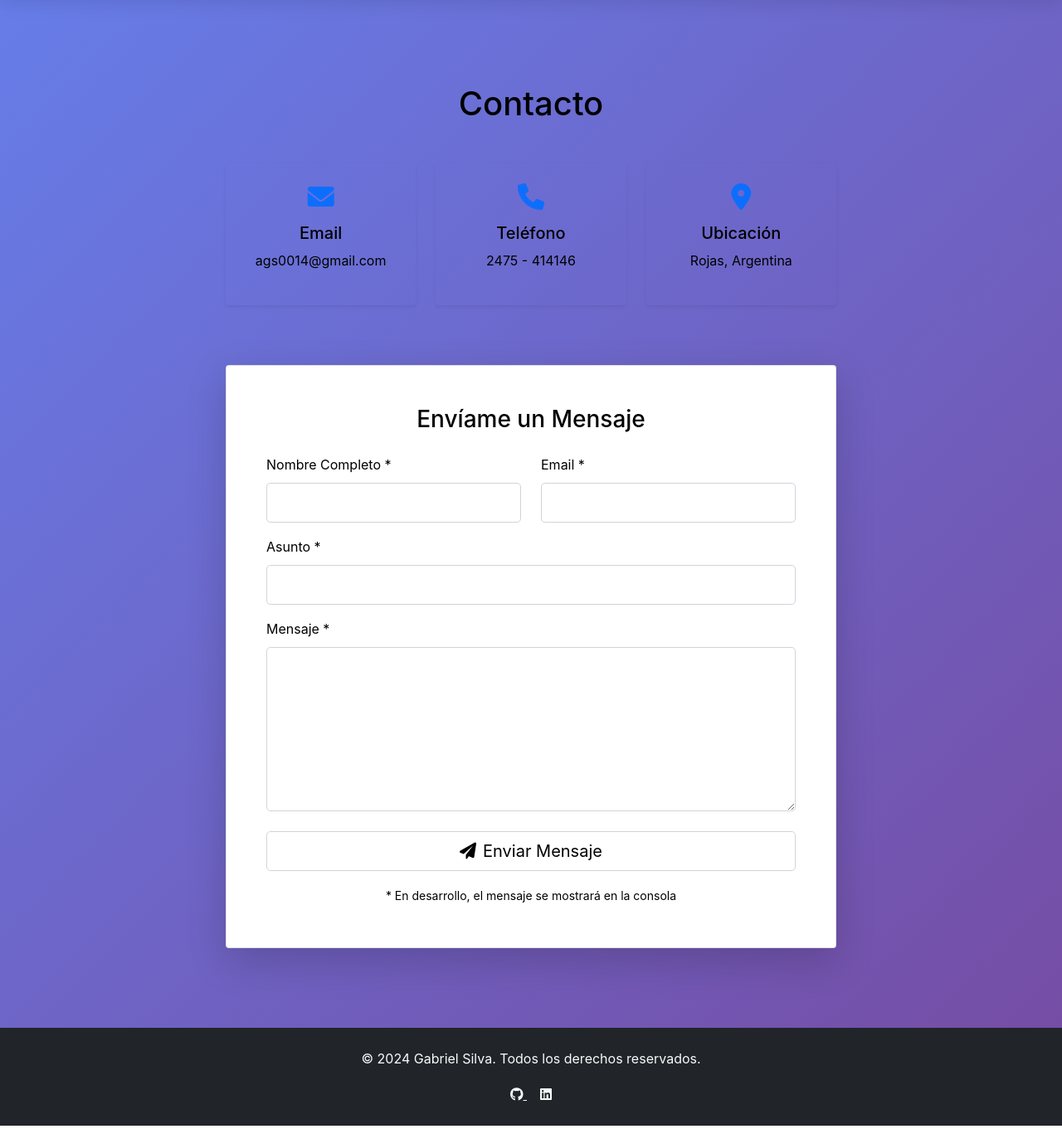
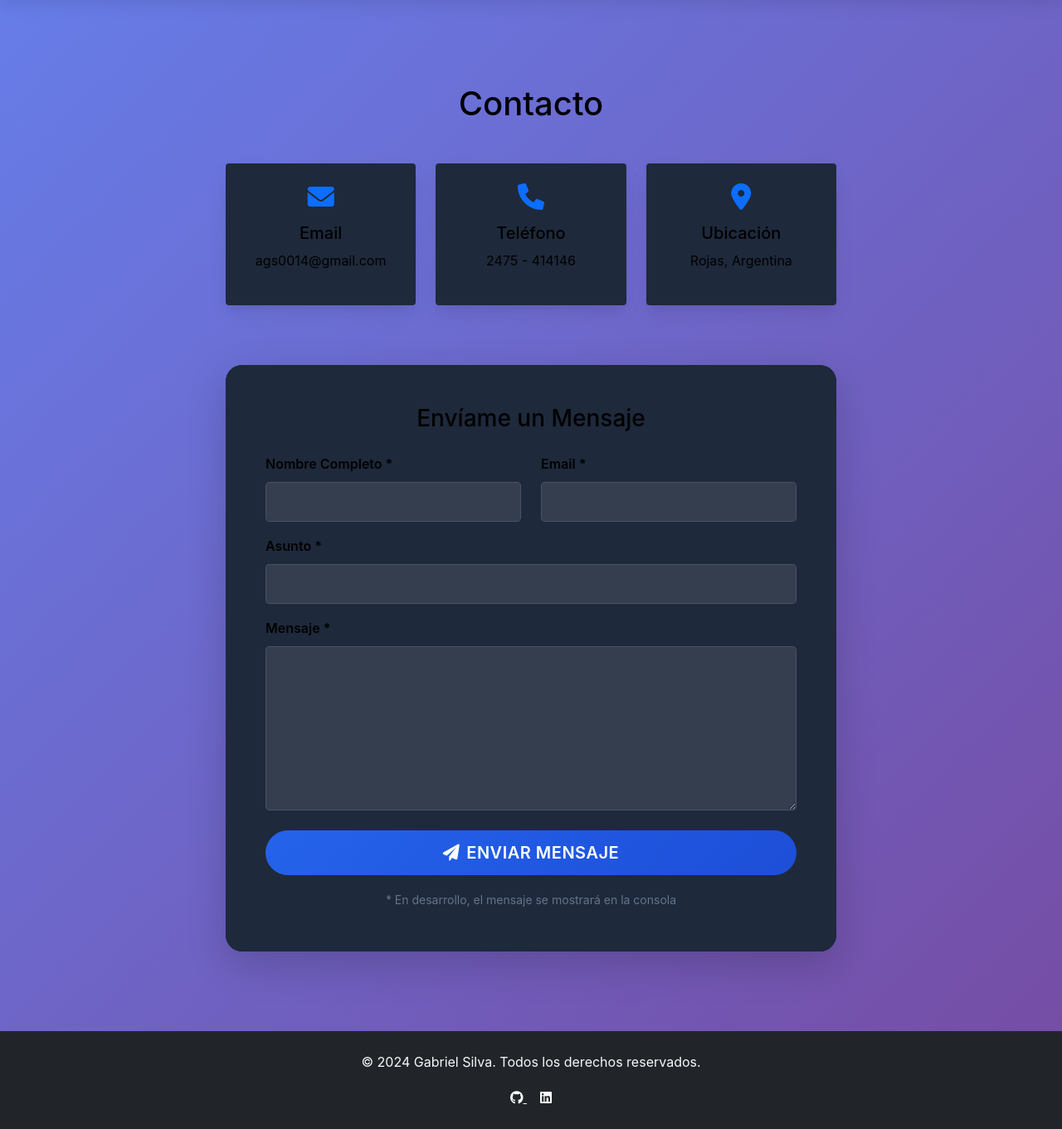
Before and after one commit to GabrielSilva-A/Porfolio-flask, a Flask app: page /contact/ in a window 1280 px wide. Shown: the part 67-1428 px from the top of the page at 83% size. Run offline with Flask 3, Linux system fonts and the light colour scheme.

Commit message:
Actualización de estilos y formulario en rama style

```diff
--- a/static/css/style.css
+++ b/static/css/style.css
@@ -7,13 +7,14 @@
     --light-color: #f8fafc;
     --success-color: #10b981;
     --warning-color: #f59e0b;
-    --card-bg: #ffffff;
+    --card-bg: #1e293b;
     --card-shadow: 0 10px 25px -5px rgba(0, 0, 0, 0.1), 0 10px 10px -5px rgba(0, 0, 0, 0.04);
 }
 
 @media (prefers-color-scheme: dark) {
     :root {
-
+        --dark-color:#edebf3;
+        --light-color: #0f172a;
         --card-bg: #1e293b;
         --card-shadow: 0 10px 25px -5px rgba(0, 0, 0, 0.5);
     }
@@ -462,6 +463,64 @@
     top: 66%;
 }
 
+/* ===== ESTILOS ESPECÍFICOS PARA CONTACTO ===== */
+
+/* Fondo y texto del formulario de contacto */
+.contact-info.modern-card,
+.card.modern-card .card-body {
+    background: var(--card-bg) !important;
+    color: var(--dark-color) !important;
+}
+
+/* Estilos para inputs en ambos modos */
+.form-control {
+    background-color: rgba(255, 255, 255, 0.1);
+    border: 1px solid rgba(255, 255, 255, 0.2);
+    color: var(--dark-color);
+}
+
+.form-control:focus {
+    background-color: rgba(255, 255, 255, 0.15);
+    border-color: var(--primary-color);
+    color: var(--dark-color);
+    box-shadow: 0 0 0 0.2rem rgba(37, 99, 235, 0.25);
+}
+
+/* Labels del formulario */
+.form-label {
+    color: var(--dark-color);
+    font-weight: 600;
+}
+
+/* Texto de ayuda */
+.text-muted {
+    color: var(--secondary-color) !important;
+}
+
+/* Invalid feedback */
+.invalid-feedback {
+    color: #dc3545;
+    font-weight: 500;
+}
+
+/* Asegurar contraste en las tarjetas de información */
+.modern-card {
+    background: var(--card-bg);
+    color: var(--dark-color);
+}
+
+/* Estados hover para las tarjetas de contacto */
+.contact-info.modern-card:hover {
+    transform: translateY(-5px);
+    box-shadow: 0 15px 30px rgba(0, 0, 0, 0.15);
+}
+
+/* Placeholder styling */
+.form-control::placeholder {
+    color: var(--secondary-color);
+    opacity: 0.7;
+}
+
 @media (max-width: 768px) {
     .profile-image {
         width: 200px;
@@ -534,20 +593,3 @@
 .timeline-item:nth-child(3) { animation-delay: 0.3s; }
 .timeline-item:nth-child(4) { animation-delay: 0.4s; }
 .timeline-item:nth-child(5) { animation-delay: 0.5s; }
-
-/* ===== CORRECCIÓN FORMULARIO DE CONTACTO ===== */
-.card form label,
-.card form input,
-.card form textarea,
-.card form button,
-.card form small,
-.card form .form-control {
-    color: #000000 !important;
-    background-color: #ffffff !important;
-    border-color: #ced4da !important;
-}
-
-.card form input::placeholder,
-.card form textarea::placeholder {
-    color: #444444 !important;
-}
--- a/templates/contact.html
+++ b/templates/contact.html
@@ -8,21 +8,21 @@
 
             <div class="row mb-5">
                 <div class="col-md-4 text-center mb-4">
-                    <div class="contact-info p-4 rounded shadow-sm">
+                    <div class="contact-info p-4 rounded modern-card">
                         <i class="fas fa-envelope fa-2x text-primary mb-3"></i>
                         <h5>Email</h5>
                         <p>{{ data.email }}</p>
                     </div>
                 </div>
                 <div class="col-md-4 text-center mb-4">
-                    <div class="contact-info p-4 rounded shadow-sm">
+                    <div class="contact-info p-4 rounded modern-card">
                         <i class="fas fa-phone fa-2x text-primary mb-3"></i>
                         <h5>Teléfono</h5>
                         <p>{{ data.phone }}</p>
                     </div>
                 </div>
                 <div class="col-md-4 text-center mb-4">
-                    <div class="contact-info p-4 rounded shadow-sm">
+                    <div class="contact-info p-4 rounded modern-card">
                         <i class="fas fa-map-marker-alt fa-2x text-primary mb-3"></i>
                         <h5>Ubicación</h5>
                         <p>{{ data.location }}</p>
@@ -30,7 +30,7 @@
                 </div>
             </div>
 
-            <div class="card shadow-lg">
+            <div class="card shadow-lg modern-card">
                 <div class="card-body p-5">
                     <h3 class="card-title text-center mb-4">Envíame un Mensaje</h3>
 
@@ -61,7 +61,7 @@
                         </div>
 
                         <div class="d-grid">
-                            <button type="submit" class="btn btn-primary btn-lg">
+                            <button type="submit" class="btn btn-modern btn-primary-modern btn-lg">
                                 <i class="fas fa-paper-plane me-2"></i>Enviar Mensaje
                             </button>
                         </div>
```
Also changed, not shown: docs/contact/index.html (+5 -5 lines), docs/static/css/style.css (+61 -19 lines).
